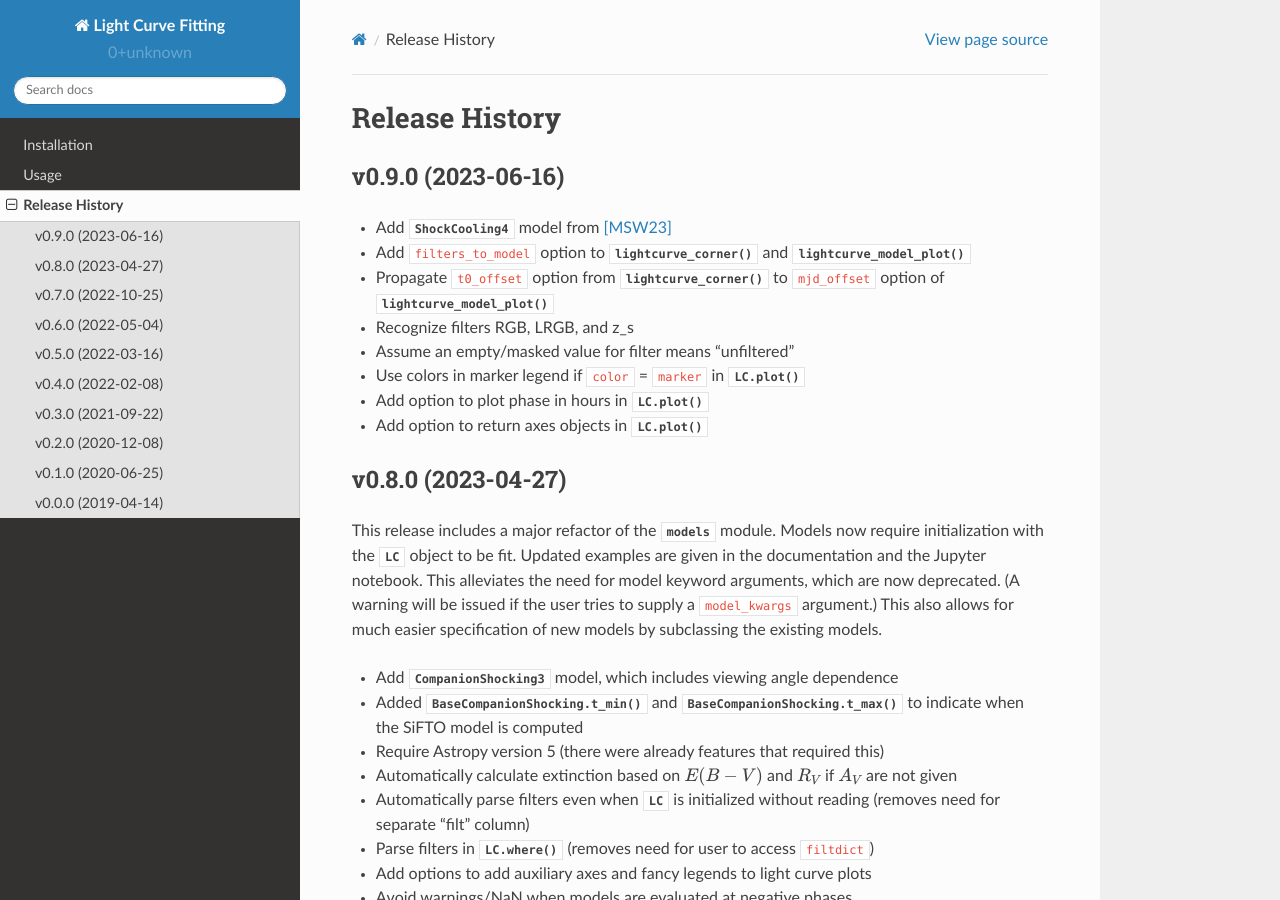
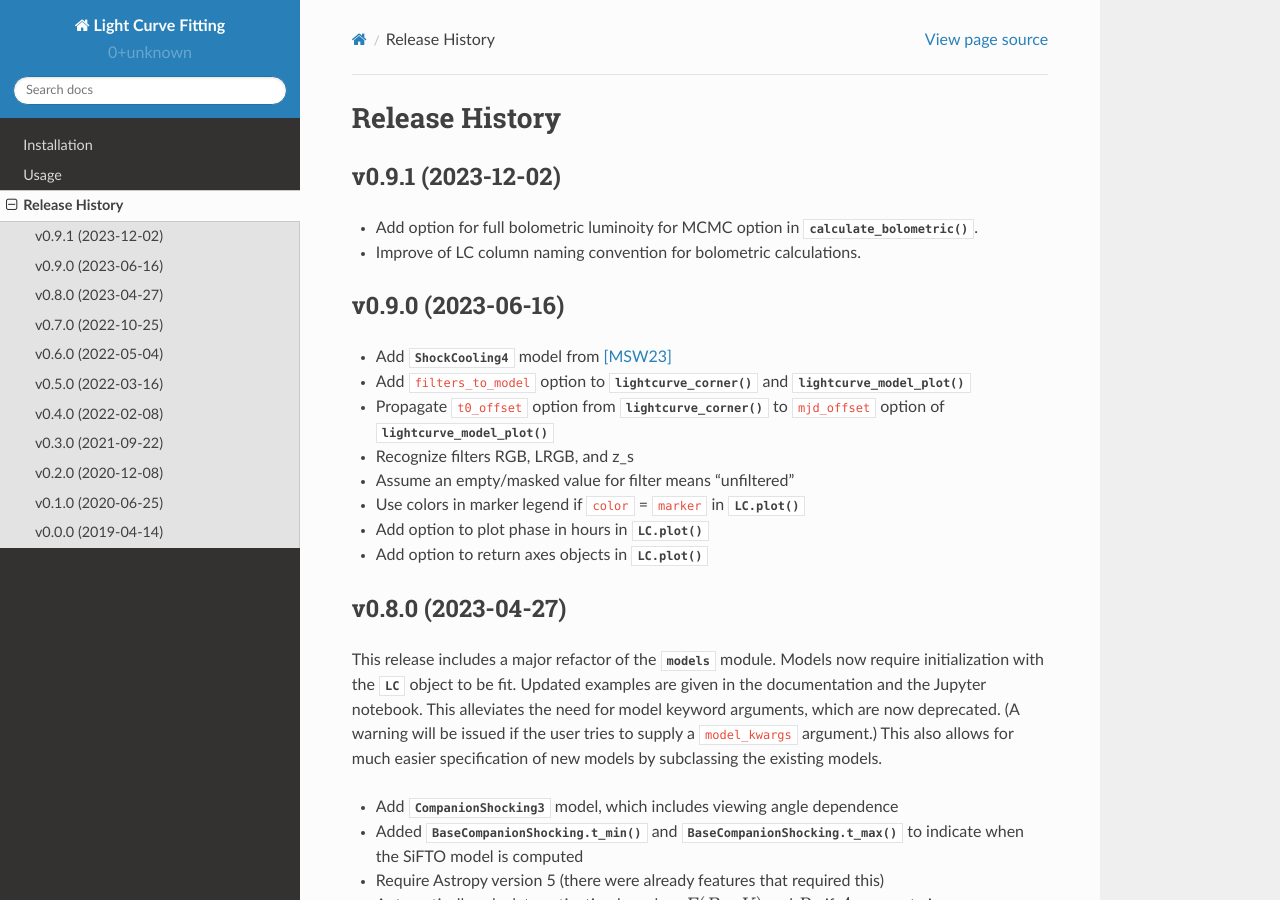
Before and after one commit to griffin-h/lightcurve_fitting, a Sphinx documentation site: the page built from docs/source/release-history.rst, in a window 1280 px wide and 900 px high. Built offline with Sphinx 7.4.7 and the Read the Docs theme 2.0.0, drawn with Linux system fonts in a browser that asks for light colours; pages that are not in the unit, such as notebooks, are missing from menus.

Commit message:
Update documentation.

```diff
--- a/docs/source/release-history.rst
+++ b/docs/source/release-history.rst
@@ -1,6 +1,12 @@
 ===============
 Release History
 ===============
+
+v0.9.1 (2023-12-02)
+-------------------
+* Add option for full bolometric luminoity for MCMC option in :func:`.calculate_bolometric`.
+* Improve of LC column naming convention for bolometric calculations.
+
 
 v0.9.0 (2023-06-16)
 -------------------
```
Also changed, not shown: docs/source/usage.rst (+8 -5 lines).
